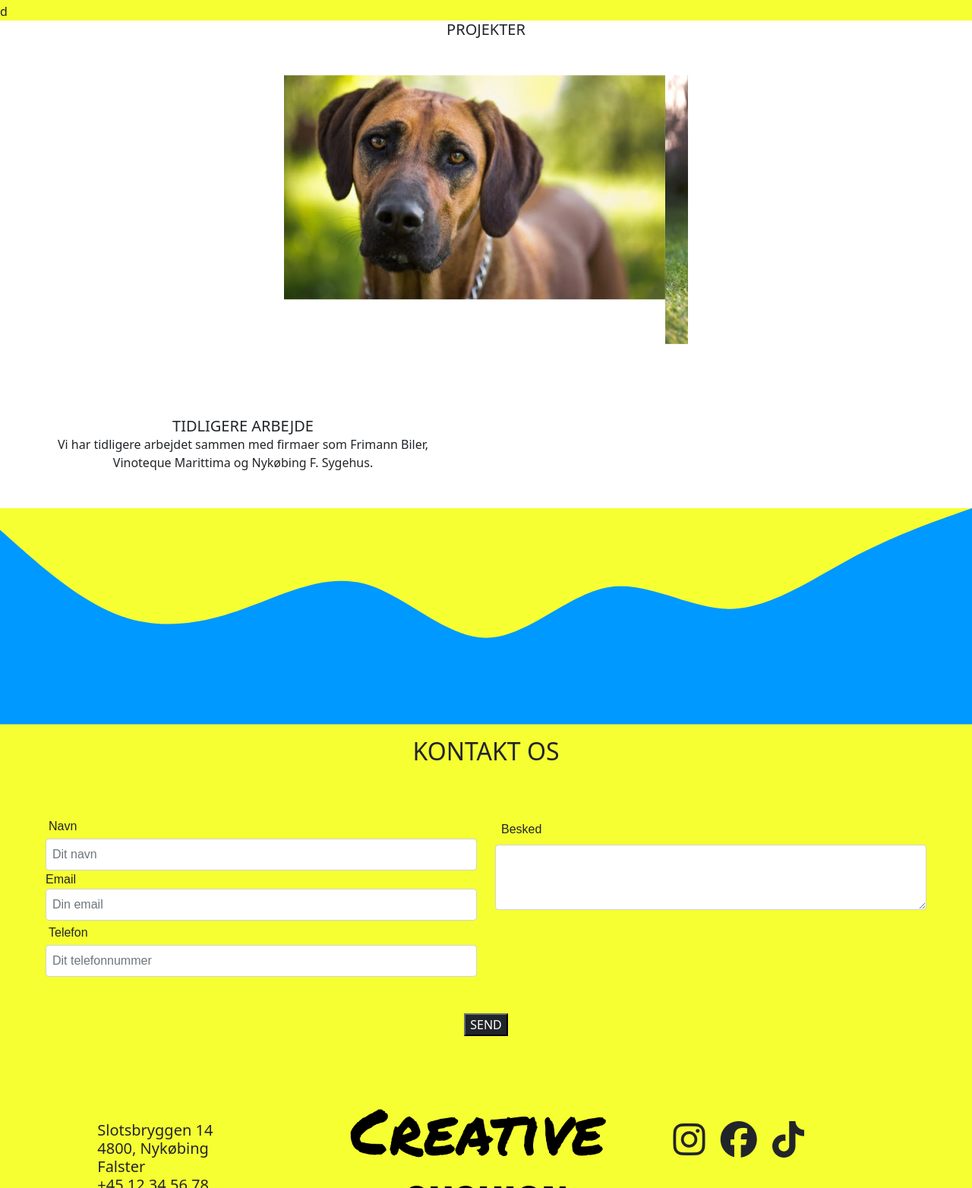
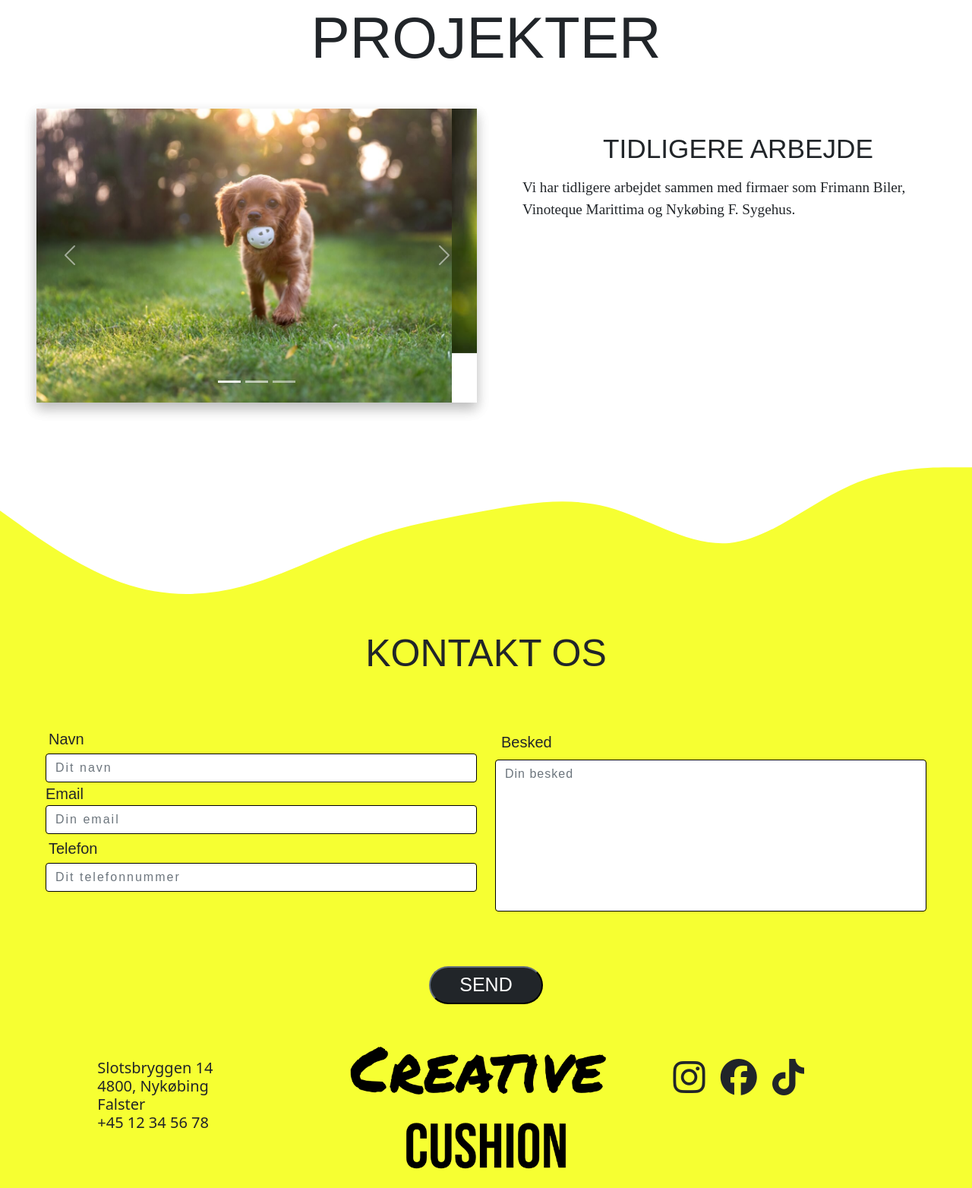
Before and after one commit to Malou1710/Pop-up-Zealand, a website: page index.html in a window 1280 px wide. Shown: the part 1045-2609 px from the top of the page at 76% size. Drawn offline with nearby package versions, Linux system fonts and the light colour scheme; files that its build step writes are made by us from their sources; a web font is replaced by a local one.

Commit message:
mange ting ændret og fikset

```diff
--- a/css/styles.scss
+++ b/css/styles.scss
@@ -26,6 +26,8 @@ li {
 p {
 	margin: 0;
 	padding: 0;
+	font-family: Poppins;
+	font-size: 1.2rem;
 }
 
 img {
@@ -90,7 +92,19 @@ img {
 	background-color: #0a58ca;
 }
 
+.titel2{
+	font-family: bebas-neue,sans-serif;
+	font-weight: 400;
+	font-style: normal;
+	font-size: 4.8rem;
+}
 
+.titel3{
+	font-family: bebas-neue,sans-serif;
+	font-weight: 400;
+	font-style: normal;
+	font-size: 2.2rem;
+}
 
 
 @media (max-width: 400px){
@@ -115,3 +129,43 @@ img {
 .form-group{
 	font-family: "Permanent Marker", sans-serif;
 }
+
+.form-control{
+	border: 1px solid black;
+}
+
+.labeltitle{
+	font-family: "Permanent Marker", sans-serif;
+	font-size: 20px;
+}
+
+input{
+	font-family: bebas-neue, sans-serif;
+	letter-spacing: 2px;
+	border: 1px solid black;
+}
+
+input:placeholder{
+	letter-spacing: 0px;
+}
+
+textarea{
+	resize: none;
+	width: 150px;
+	height: 200px;
+	font-family: bebas-neue, sans-serif;
+	letter-spacing: 1px;
+}
+
+.kontakt-titel{
+	font-family: bebas-neue, sans-serif;
+	font-size: 50px;
+}
+
+.sendbtn{
+	width: 150px;
+	height: 50px;
+	font-family: bebas-neue, sans-serif;
+	font-size: 25px;
+	border-radius: 50px;
+}
--- a/index.html
+++ b/index.html
@@ -89,64 +89,71 @@
 	</div>
 </div>
 
-<svg xmlns="http://www.w3.org/2000/svg" viewBox="0 0 1440 320"><path fill="#f6ff31" fill-opacity="1" d="M0,256L30,224C60,192,120,128,180,122.7C240,117,300,171,360,160C420,149,480,75,540,53.3C600,32,660,64,720,106.7C780,149,840,203,900,229.3C960,256,1020,256,1080,245.3C1140,235,1200,213,1260,197.3C1320,181,1380,171,1410,165.3L1440,160L1440,0L1410,0C1380,0,1320,0,1260,0C1200,0,1140,0,1080,0C1020,0,960,0,900,0C840,0,780,0,720,0C660,0,600,0,540,0C480,0,420,0,360,0C300,0,240,0,180,0C120,0,60,0,30,0L0,0Z"></path></svg>
+<svg xmlns="http://www.w3.org/2000/svg" viewBox="0 0 1440 320"><path fill="#fff" fill-opacity="1" d="M0,160L30,149.3C60,139,120,117,180,106.7C240,96,300,96,360,112C420,128,480,160,540,144C600,128,660,64,720,69.3C780,75,840,149,900,149.3C960,149,1020,75,1080,53.3C1140,32,1200,64,1260,74.7C1320,85,1380,75,1410,69.3L1440,64L1440,320L1410,320C1380,320,1320,320,1260,320C1200,320,1140,320,1080,320C1020,320,960,320,900,320C840,320,780,320,720,320C660,320,600,320,540,320C480,320,420,320,360,320C300,320,240,320,180,320C120,320,60,320,30,320L0,320Z"></path></svg>
 
-d
-
-
-<div class="container-fluid bg-white w-100">
+<div class="container-fluid bg-white">
+	<h1 class="titel2 pb-5 text-center">PROJEKTER</h1>
 	<div class="row">
-		<div class="text-center">
-			<h5>PROJEKTER</h5>
-		</div>
-		<div class="col-md-5 justify-content-center d-flex w-100">
-			<div class="col-sm-6 pb-5 p-lg-5">
-				<div id="carouselExampleSlidesOnly" class="carousel slide" data-bs-ride="carousel">
-					<div class="carousel-inner">
-						<div class="carousel-item active" data-interval="1000">
-							<img src="images/hundesprog.jpg" class="d-block w-100" alt="...">
-						</div>
-						<div class="carousel-item" data-interval="1000">
-							<img src="images/hvad-koster-det-at-have-hund.jpg" class="d-block w-100" alt="...">
-						</div>
-						<div class="carousel-item" data-interval="1000">
-							<img src="images/24c74b68ceef04f6e738f12d77aa7b6d607013e7.jpg" class="d-block w-100" alt="...">
-						</div>
-
+		<div class="col-md-6 ps-md-5">
+			<div id="carouselExampleIndicators" class="carousel slide shadow" data-bs-ride="carousel">
+				<div class="carousel-indicators">
+					<button type="button" data-bs-target="#carouselExampleIndicators" data-bs-slide-to="0" class="active" aria-current="true" aria-label="Slide 1"></button>
+					<button type="button" data-bs-target="#carouselExampleIndicators" data-bs-slide-to="1" aria-label="Slide 2"></button>
+					<button type="button" data-bs-target="#carouselExampleIndicators" data-bs-slide-to="2" aria-label="Slide 3"></button>
+				</div>
+				<div class="carousel-inner shadow">
+					<div class="carousel-item active">
+						<img src="images/hvad-koster-det-at-have-hund.jpg" class="d-block w-100" alt="...">
+					</div>
+					<div class="carousel-item">
+						<img src="images/hundesprog.jpg" class="d-block w-100" alt="...">
+					</div>
+					<div class="carousel-item">
+						<img src="images/24c74b68ceef04f6e738f12d77aa7b6d607013e7.jpg" class="d-block w-100" alt="...">
 					</div>
 				</div>
+				<button class="carousel-control-prev" type="button" data-bs-target="#carouselExampleIndicators" data-bs-slide="prev">
+					<span class="carousel-control-prev-icon" aria-hidden="true"></span>
+					<span class="visually-hidden">Previous</span>
+				</button>
+				<button class="carousel-control-next" type="button" data-bs-target="#carouselExampleIndicators" data-bs-slide="next">
+					<span class="carousel-control-next-icon" aria-hidden="true"></span>
+					<span class="visually-hidden">Next</span>
+				</button>
 			</div>
 		</div>
-		<div class="col-md-6 text-center  pb-5 p-lg-5">
-			<h5>TIDLIGERE ARBEJDE</h5>
-			<p>Vi har tidligere arbejdet sammen med
-				firmaer som Frimann Biler, Vinoteque
-				Marittima og Nykøbing F. Sygehus. </p>
+		<div class="col-md-6 ps-md-5 p-4">
+			<h4 class="titel3 p-2 text-center">TIDLIGERE ARBEJDE</h4>
+			<p class="pt-2">Vi har tidligere arbejdet sammen
+				med firmaer som Frimann Biler,
+				Vinoteque Marittima og Nykøbing F.
+				Sygehus. </p>
 		</div>
 	</div>
 </div>
 
-<svg xmlns="http://www.w3.org/2000/svg" viewBox="0 0 1440 320"><path fill="#0099ff" fill-opacity="1" d="M0,32L30,58.7C60,85,120,139,180,160C240,181,300,171,360,149.3C420,128,480,96,540,112C600,128,660,192,720,192C780,192,840,128,900,117.3C960,107,1020,149,1080,149.3C1140,149,1200,107,1260,74.7C1320,43,1380,21,1410,10.7L1440,0L1440,320L1410,320C1380,320,1320,320,1260,320C1200,320,1140,320,1080,320C1020,320,960,320,900,320C840,320,780,320,720,320C660,320,600,320,540,320C480,320,420,320,360,320C300,320,240,320,180,320C120,320,60,320,30,320L0,320Z"></path></svg>
+<svg xmlns="http://www.w3.org/2000/svg" viewBox="0 0 1440 320"><path fill="#fff" fill-opacity="1" d="M0,160L30,181.3C60,203,120,245,180,266.7C240,288,300,288,360,272C420,256,480,224,540,202.7C600,181,660,171,720,160C780,149,840,139,900,154.7C960,171,1020,213,1080,208C1140,203,1200,149,1260,122.7C1320,96,1380,96,1410,96L1440,96L1440,0L1410,0C1380,0,1320,0,1260,0C1200,0,1140,0,1080,0C1020,0,960,0,900,0C840,0,780,0,720,0C660,0,600,0,540,0C480,0,420,0,360,0C300,0,240,0,180,0C120,0,60,0,30,0L0,0Z"></path></svg>
+
 <div class="container-fluid text-center ">
 	<div class="row">
 		<div class="col-12 p-lg-3">
 			<h2 id="kontakt" class="kontakt-titel">KONTAKT OS</h2>
 		</div>
 	</div>
-	<div class="row p-5">
+	<div class="row p-lg-5 p-sm-5">
 		<div class="col-lg-6 col-sm-12">
 			<form>
 				<div class="form-group col-sm-12 rounded-0">
-					<label for="exampleFormControlInput1" class="justify-content-start d-flex labeltitle p-lg-1">Navn</label>
-					<input type="email" class="form-control opacity-100 p-2" id="exampleFormControlInput1" placeholder="Dit navn">
+					<label for="exampleFormControlInput1" class="justify-content-start d-flex labeltitle p-lg-1 p-sm-2">Navn</label>
+					<input type="email" class="form-control" id="exampleFormControlInput1" placeholder="Dit navn">
 				</div>
 				<div class="form-group">
 					<label for="exampleFormControlInput1" class="justify-content-start d-flex labeltitle p-lg1">Email</label>
-					<input type="email" class="form-control opacity-100 p-2" id="exampleFormControlInput1" placeholder="Din email">
+					<input type="email" class="form-control opacity-100" id="exampleFormControlInput1" placeholder="Din email">
 				</div>
 				<div class="form-group">
 					<label for="exampleFormControlInput1" class="justify-content-start d-flex labeltitle p-lg-1">Telefon</label>
-					<input type="email" class="form-control opacity-100 p-2" id="exampleFormControlInput1" placeholder="Dit telefonnummer">
+					<input type="email" class="form-control opacity-100" id="exampleFormControlInput1" placeholder="Dit telefonnummer">
 				</div>
 
 			</form>
@@ -156,14 +163,16 @@ d
 
 				<div class="form-group">
 					<label for="exampleFormControlTextarea1" class="labeltitle justify-content-start d-flex p-lg-2">Besked</label>
-					<textarea class="form-control" id="exampleFormControlTextarea1" rows="3"></textarea>
+					<textarea class="form-control" id="exampleFormControlTextarea1" placeholder="Din besked" rows="3"></textarea>
 				</div>
 			</form>
 		</div>
 	</div>
-	<div class="row mb-5">
-		<div class="col-12">
-			<button class="btn-dark sendbtn">SEND</button>
+	<div class="row mt-3">
+		<div class="col-12 p-sm-2">
+			<a href="#">
+				<button class="btn-dark sendbtn">SEND</button>
+			</a>
 		</div>
 	</div>
 
```
